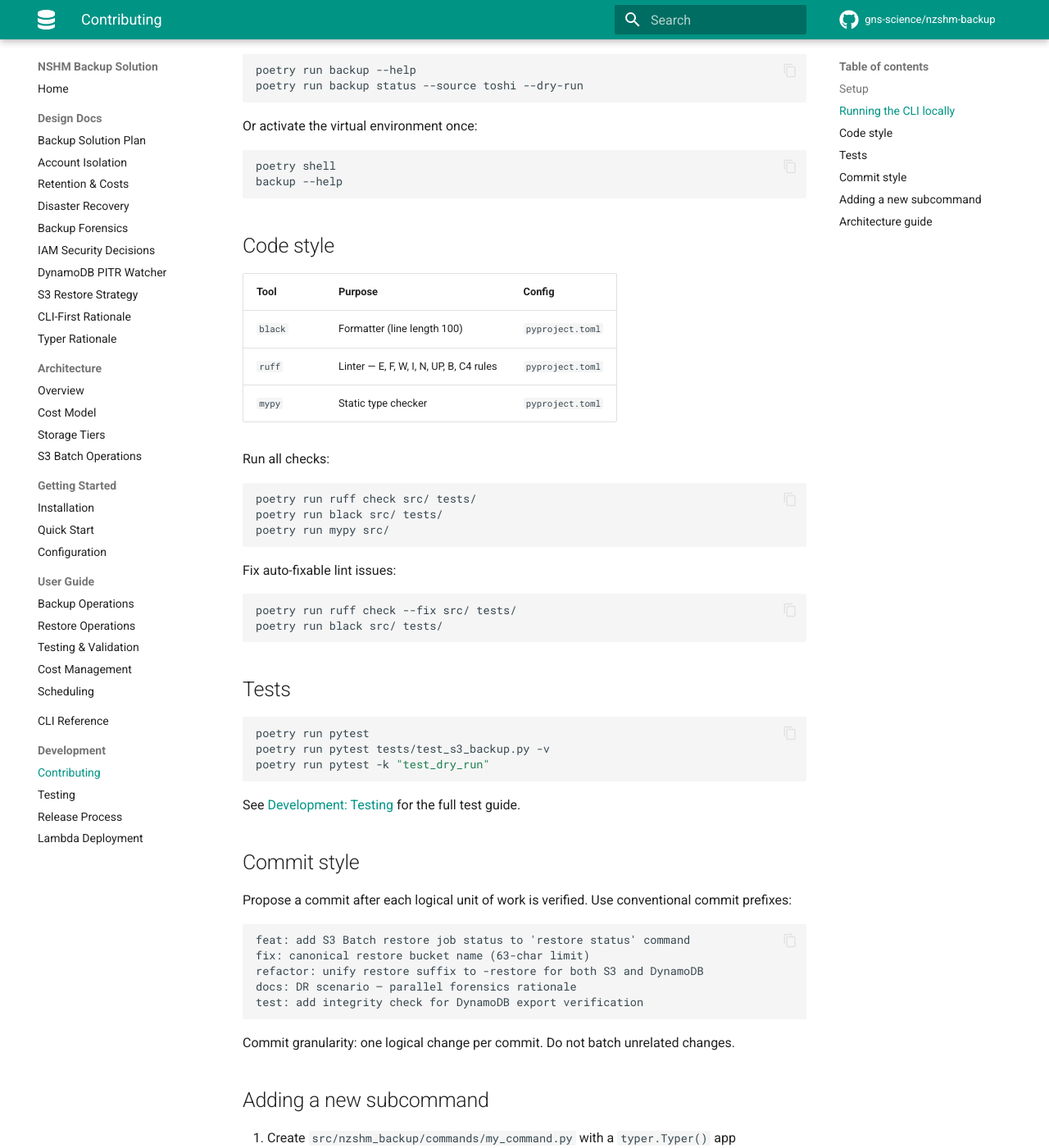
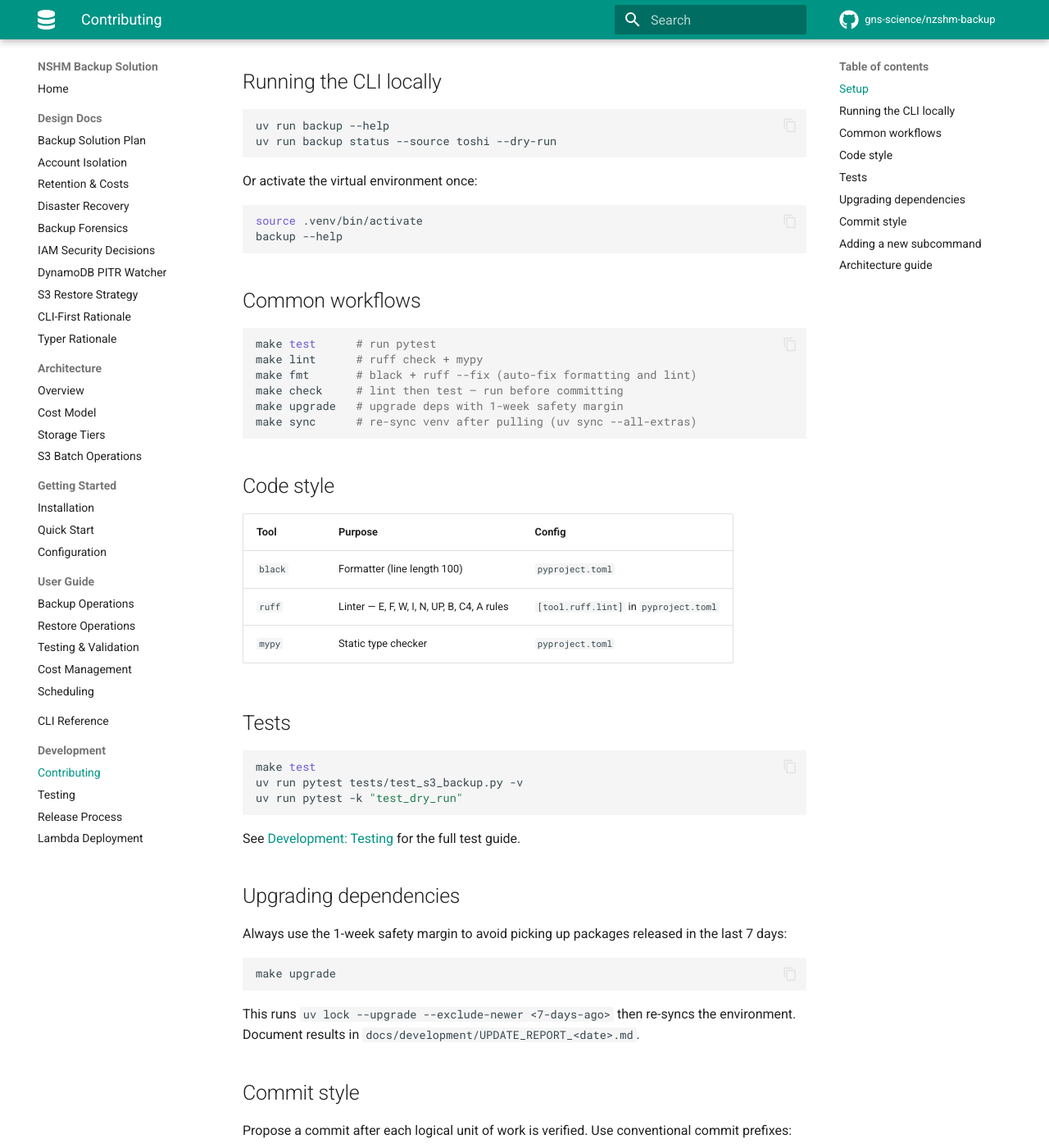
Before and after one commit to GNS-Science/aws-snapshot, an MkDocs documentation site: the page built from docs/development/contributing.md, in a window 1280 px wide and 1400 px high, scrolled down 401 px. Shown: the whole window at 82% size. Built offline with MkDocs 1.6.1 and Material for MkDocs 9.7.7, drawn with Linux system fonts in a browser that asks for light colours; comment, search, counter and statistics services are not loaded; the version menu is left out; some of the changed text lies outside the part shown.

Commit message:
chore: add Makefile; update CLAUDE.md and contributing docs for uv workflow
- Makefile: sync, upgrade (with --exclude-newer), test, lint, fmt, check
- CLAUDE.md: replace poetry commands with uv/make equivalents; note
  upgrade safety margin
- contributing.md: update setup, CLI, workflow, and code style sections
  for uv; add dependency upgrade section

````diff
--- a/docs/development/contributing.md
+++ b/docs/development/contributing.md
@@ -5,24 +5,38 @@
 ```bash
 git clone https://github.com/gns-science/nzshm-backup.git
 cd nzshm-backup
-poetry install         # installs all deps including dev extras
+uv sync --all-extras      # installs all deps including dev and docs extras
 ```
 
 The project uses a `src/` layout. The installed package is `nzshm-backup`; the
 Python import path is `nzshm_backup`.
 
+> **Note:** The project uses `uv` for dependency management. `uv.lock` is the
+> source of truth for pinned versions. `poetry.lock` is no longer maintained.
+
 ## Running the CLI locally
 
 ```bash
-poetry run backup --help
-poetry run backup status --source toshi --dry-run
+uv run backup --help
+uv run backup status --source toshi --dry-run
 ```
 
 Or activate the virtual environment once:
 
 ```bash
-poetry shell
+source .venv/bin/activate
 backup --help
+```
+
+## Common workflows
+
+```bash
+make test      # run pytest
+make lint      # ruff check + mypy
+make fmt       # black + ruff --fix (auto-fix formatting and lint)
+make check     # lint then test — run before committing
+make upgrade   # upgrade deps with 1-week safety margin
+make sync      # re-sync venv after pulling (uv sync --all-extras)
 ```
 
 ## Code style
@@ -30,33 +44,28 @@ backup --help
 | Tool | Purpose | Config |
 |------|---------|--------|
 | `black` | Formatter (line length 100) | `pyproject.toml` |
-| `ruff` | Linter — E, F, W, I, N, UP, B, C4 rules | `pyproject.toml` |
+| `ruff` | Linter — E, F, W, I, N, UP, B, C4, A rules | `[tool.ruff.lint]` in `pyproject.toml` |
 | `mypy` | Static type checker | `pyproject.toml` |
-
-Run all checks:
-
-```bash
-poetry run ruff check src/ tests/
-poetry run black src/ tests/
-poetry run mypy src/
-```
-
-Fix auto-fixable lint issues:
-
-```bash
-poetry run ruff check --fix src/ tests/
-poetry run black src/ tests/
-```
 
 ## Tests
 
 ```bash
-poetry run pytest
-poetry run pytest tests/test_s3_backup.py -v
-poetry run pytest -k "test_dry_run"
+make test
+uv run pytest tests/test_s3_backup.py -v
+uv run pytest -k "test_dry_run"
 ```
 
 See [Development: Testing](testing.md) for the full test guide.
+
+## Upgrading dependencies
+
+Always use the 1-week safety margin to avoid picking up packages released in the last 7 days:
+
+```bash
+make upgrade
+```
+
+This runs `uv lock --upgrade --exclude-newer <7-days-ago>` then re-syncs the environment. Document results in `docs/development/UPDATE_REPORT_<date>.md`.
 
 ## Commit style
 
````
Also changed, not shown: CLAUDE.md (+16 -11 lines), 1 other file.
